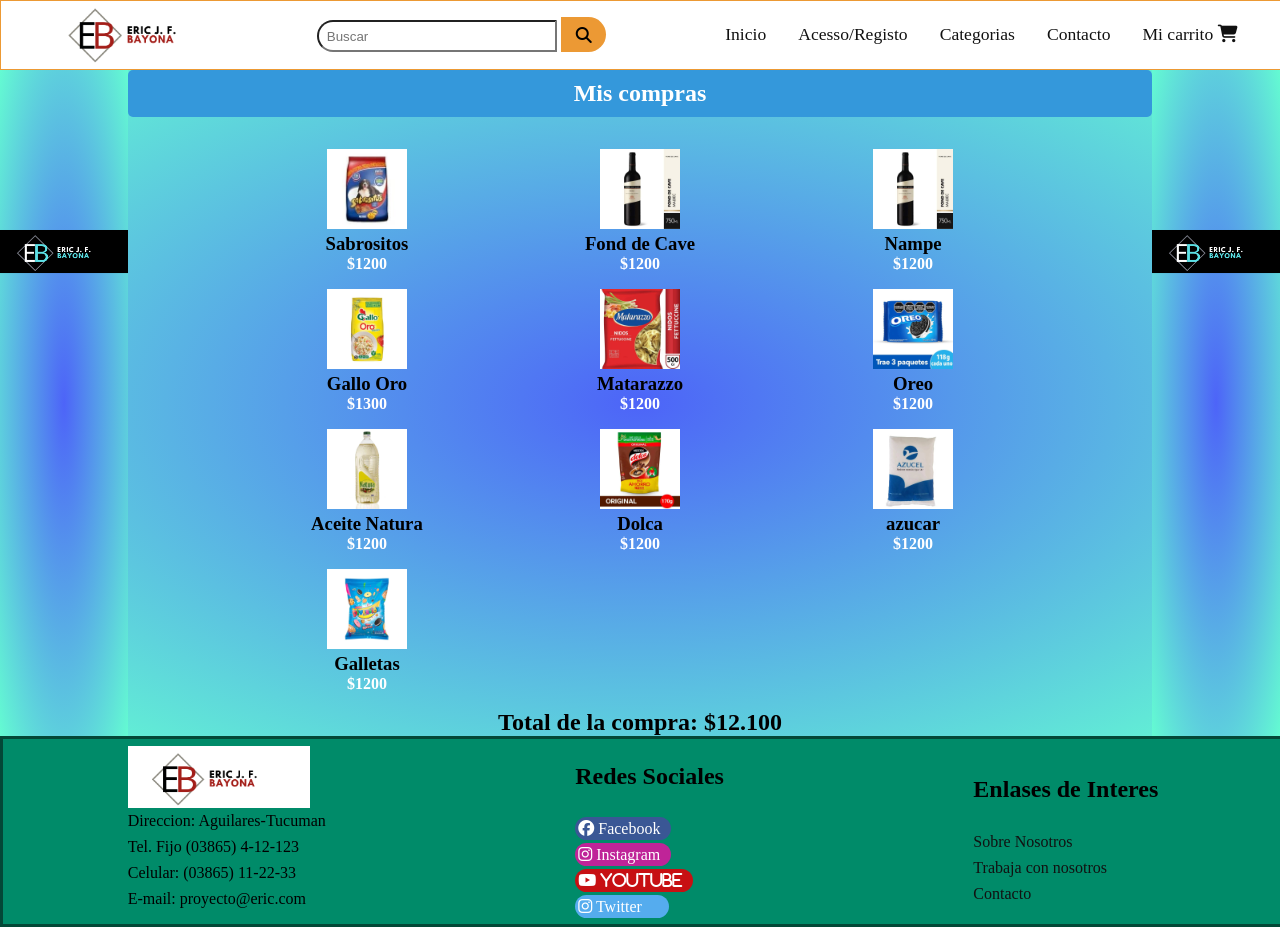
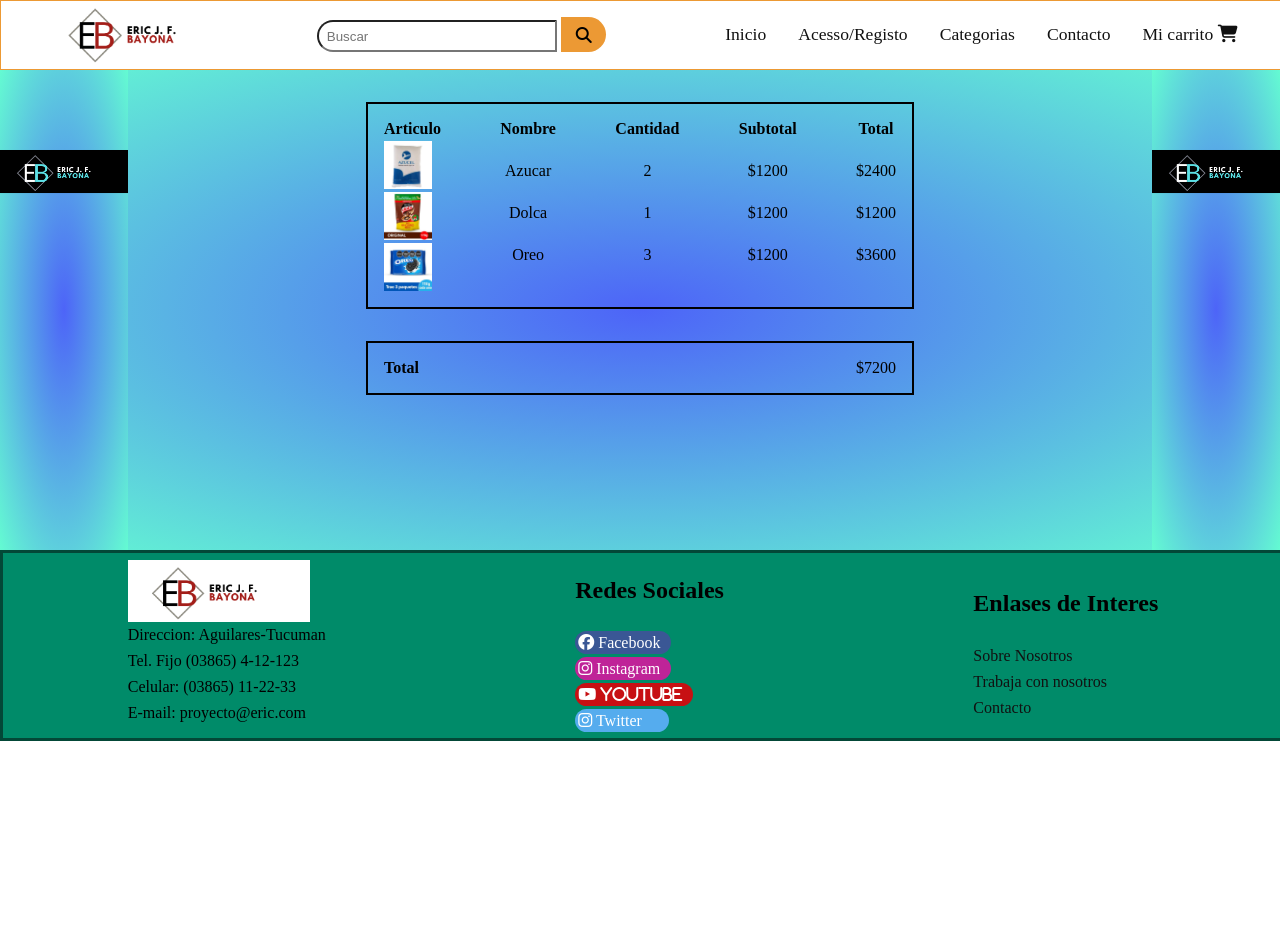
Before and after one commit to EricBayona/PF-Bayona, a website: page pages/compras.html in a window 1280 px wide. After the commit the page ends 800 px from the top, so only its background shows below. Drawn offline with Linux system fonts and the light colour scheme.

Commit message:
Modificacion pagina compras

```diff
--- a/pages/compras.html
+++ b/pages/compras.html
@@ -1,5 +1,6 @@
 <!DOCTYPE html>
 <html lang="es">
+
 <head>
     <meta charset="UTF-8">
     <meta name="viewport" content="width=device-width, initial-scale=1.0">
@@ -11,6 +12,7 @@
     <meta name="keywords" content="Supermercado, despensa, alimentos, ofertas, Aguilares, Tucuman">
 
 </head>
+
 <body>
     <!-- SECCION HEADER -->
     <header>
@@ -29,7 +31,8 @@
                         <li class="liNav"><a href="accesoRegistro.html">Acesso/Registo</a></li>
                         <li class="liNav"><a href="categorias.html">Categorias</a></li>
                         <li class="liNav"><a href="contacto.html">Contacto</a></li>
-                        <li class="liNav"><a href="compras.html">Mi carrito <i class="fa fa-shopping-cart" aria-hidden="true"></i></a></li>
+                        <li class="liNav"><a href="compras.html">Mi carrito <i class="fa fa-shopping-cart"
+                                    aria-hidden="true"></i></a></li>
                     </ul>
                 </nav>
             </div>
@@ -40,7 +43,8 @@
                     <li class="liNav"><a href="accesoRegistro.html">Acceso/Registro</a></li>
                     <li class="liNav"><a href="categorias.html">Categorias</a></li>
                     <li class="liNav"><a href="contacto.html">Contacto</a></li>
-                        <li class="liNav"><a href="compras.html">Mi carrito <i class="fa fa-shopping-cart" aria-hidden="true"></i></a></li>
+                    <li class="liNav"><a href="compras.html">Mi carrito <i class="fa fa-shopping-cart"
+                                aria-hidden="true"></i></a></li>
                 </ul>
             </div>
         </div>
@@ -51,64 +55,42 @@
             <img src="../assets/logo.png" alt="logo">
         </aside>
         </section>
-        <section class="ofertasSemana" id="ofertasSemana">
-            <div class="tituloOfertas">
-                <h1 class="titulo-h1">Mis compras</h1>
+        <section class="compras">
+            <div class="contenedor-compras">
+                <div class="compra">
+                    <h4>Articulo</h4>
+                    <img src="../assets/Productos/azucar.jpg" alt="azucar">
+                    <img src="../assets/Productos/dolca.jpg" alt="dolca">
+                    <img src="../assets/Productos/oreo.jpg" alt="Oreo">
                 </div>
-            <div class="ofertas">
-                <div class="itenOfertas">
-                        <img src="../assets/Productos/sabrositos.jpg" alt="Sabrositos">
-                    <h3>Sabrositos</h3>
-                    <h4>$1200</h4>
+                <div class="compra">
+                    <h4>Nombre</h4>
+                    <p>Azucar</p>
+                    <p>Dolca</p>
+                    <p>Oreo</p>
                 </div>
-                <div class="itenOfertas">
-                        <img src="../assets/Productos/fond-de-cave.jpg" alt="Fond de Cave">
-                    <h3>Fond de Cave</h3>
-                    <h4>$1200</h4>
+                <div class="compra">
+                    <h4>Cantidad</h4>
+                    <p>2</p>
+                    <p>1</p>
+                    <p>3</p>
                 </div>
-                <div class="itenOfertas">
-                        <img src="../assets/Productos/fond-de-cave.jpg" alt="Nampe">
-                    <h3>Nampe</h3>
-                    <h4>$1200</h4>
+                <div class="compra">
+                    <h4>Subtotal</h4>
+                    <p>$1200</p>
+                    <p>$1200</p>
+                    <p>$1200</p>
                 </div>
-                <div class="itenOfertas">
-                        <img src="../assets/Productos/gallo-oro.jpg" alt="Gallo Oro">
-                    <h3>Gallo Oro</h3>
-                    <h4>$1300</h4>
-                </div>
-                <div class="itenOfertas">
-                        <img src="../assets/Productos/matarazzo.jpg" alt="Matarazzo">
-                    <h3>Matarazzo</h3>
-                    <h4>$1200</h4>
-                </div>
-                <div class="itenOfertas">
-                        <img src="../assets/Productos/oreo.jpg" alt="Oreo">
-                    <h3>Oreo</h3>
-                    <h4>$1200</h4>
-                </div>
-                <div class="itenOfertas">
-                        <img src="../assets/Productos/natura.jpg" alt="Aceite Natura">
-                    <h3>Aceite Natura</h3>
-                    <h4>$1200</h4>
-                </div>
-                <div class="itenOfertas">
-                        <img src="../assets/Productos/dolca.jpg" alt="Dolca">
-                    <h3>Dolca</h3>
-                    <h4>$1200</h4>
-                </div>
-                <div class="itenOfertas">
-                        <img src="../assets/Productos/azucar.jpg" alt="azucar">
-                    <h3>azucar</h3>
-                    <h4>$1200</h4>
-                </div>
-                <div class="itenOfertas">
-                        <img src="../assets/Productos/diversion.jpg" alt="Galletas Diversion">
-                    <h3>Galletas</h3>
-                    <h4>$1200</h4>
+                <div class="compra">
+                    <h4>Total</h4>
+                    <p>$2400</p>
+                    <p>$1200</p>
+                    <p>$3600</p>
                 </div>
             </div>
-            <div class="tituloOfertas">
-                <h2>Total de la compra: $12.100</h2>
+            <div class="contenedor-compras">
+                    <h4>Total</h4>
+                    <span>$7200</span>
             </div>
         </section>
         <aside>
@@ -128,14 +110,24 @@
                 <li class="atributoFooter">E-mail: proyecto@eric.com</li>
             </div>
             <div class="redesSocialesFooter">
-         <li><h2 class="tituloFooter">Redes Sociales</h2></li>
-         <li class="atributoFooter "><a href="https://www.facebook.com/" class="btn--bg--facebook" target="_blank"><i class="fa fa-facebook-official" aria-hidden="true"></i> Facebook &nbsp</a></li>
-            <li class="atributoFooter "><a href="https://wwww.instagram.com/" class="btn--bg--instagram" target="_blank"><i class="fa fa-instagram" aria-hidden="true"></i> Instagram &nbsp</a></li>
-            <li class="atributoFooter "><a href="https://wwww.youtube.com/" class="btn--bg--youtube" target="_blank"><i class="fa fa-youtube" aria-hidden="true"> YouTube &nbsp</i></a></li>
-            <li class="atributoFooter "><a href="https://wwww.instagram.com/" class="btn--bg--twitter" target="_blank"><i class="fa fa-instagram" aria-hidden="true"></i> Twitter &nbsp &nbsp &nbsp   </a></li>
+                <li>
+                    <h2 class="tituloFooter">Redes Sociales</h2>
+                </li>
+                <li class="atributoFooter "><a href="https://www.facebook.com/" class="btn--bg--facebook"
+                        target="_blank"><i class="fa fa-facebook-official" aria-hidden="true"></i> Facebook &nbsp</a>
+                </li>
+                <li class="atributoFooter "><a href="https://wwww.instagram.com/" class="btn--bg--instagram"
+                        target="_blank"><i class="fa fa-instagram" aria-hidden="true"></i> Instagram &nbsp</a></li>
+                <li class="atributoFooter "><a href="https://wwww.youtube.com/" class="btn--bg--youtube"
+                        target="_blank"><i class="fa fa-youtube" aria-hidden="true"> YouTube &nbsp</i></a></li>
+                <li class="atributoFooter "><a href="https://wwww.instagram.com/" class="btn--bg--twitter"
+                        target="_blank"><i class="fa fa-instagram" aria-hidden="true"></i> Twitter &nbsp &nbsp &nbsp
+                    </a></li>
             </div>
             <div>
-         <li><h2 class="tituloFooter">Enlases de Interes</h2></li>
+                <li>
+                    <h2 class="tituloFooter">Enlases de Interes</h2>
+                </li>
                 <li class="atributoFooter"><a href="#">Sobre Nosotros</a></li>
                 <li class="atributoFooter"><a href="#">Trabaja con nosotros</a></li>
                 <li class="atributoFooter"><a href="#">Contacto</a></li>
--- a/scss/style.scss
+++ b/scss/style.scss
@@ -367,15 +367,43 @@
 /* PAGINA COMPRAS */
 .main-compras{
     display: flex;
+    min-height: 60vh;
 }
-.ofertasSemana{
-    display: flex;
+.compras{
     width: 80%;
-    flex-direction: column;
+
+    & .contenedor-compras{
+        display: flex;
+        width: 50%;
+        margin: 2rem auto;
+        justify-content:space-between ;
+        padding: 1rem;
+        border: 2px solid black;
+    }
+    & .compra{
+        display: block;
+        text-align: center;
+        & img{
+            display: block;
+            width: 3rem;
+            padding-top: 0.2rem;
+        }
+        & img:hover{
+            filter: brightness(1);
+            scale: (1.5);
+            transition: 0.25s;
+        }
+        & p{
+            padding-top: 1.5rem
+        }
+    }
 };
+.compra img :hover{
+    filter: brightness(1);
+}
 aside{
     width: 10%;
-    padding-top: 10rem;
+    padding-top: 5rem;
     & img{
         object-fit: cover;
         width: 100%;
@@ -425,6 +453,14 @@
         display: block;
         text-align:center;
     }
+    //pagina compras
+    .compras{
+        width: 100%;
+        & .contenedor-compras{
+            width: 80%;
+        }
+    }
+
 }
 
 
@@ -488,14 +524,18 @@
         }
     }
     // pagina compras
-    .ofertasSemana{
-        width: 70%;}
-    aside{
-        width: 15%;
-        & img{
-            position: sticky;
-            top: 10rem;
-
+    .compras{
+        width: 95%;
+        margin: 0 auto;
+        & .contenedor-compras{
+            width: 100%;
+            padding: 0 ;
+            & .compra h4{
+                font-size: 0.9rem;
+            }
         }
     }
+    aside{
+        display: none;
+    }
 }
```
Also changed, not shown: css/style.css, 1 other file. Lines whose indentation alone changed are shown as unchanged.
